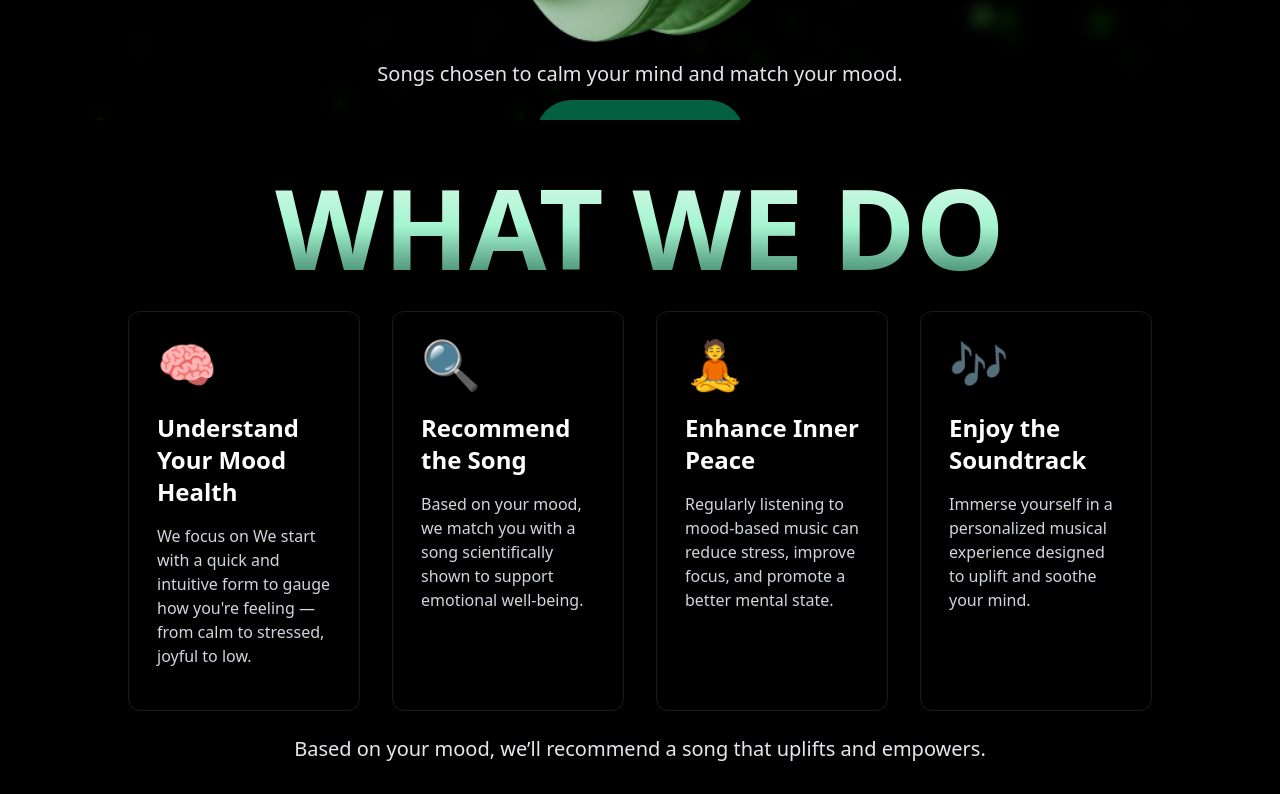
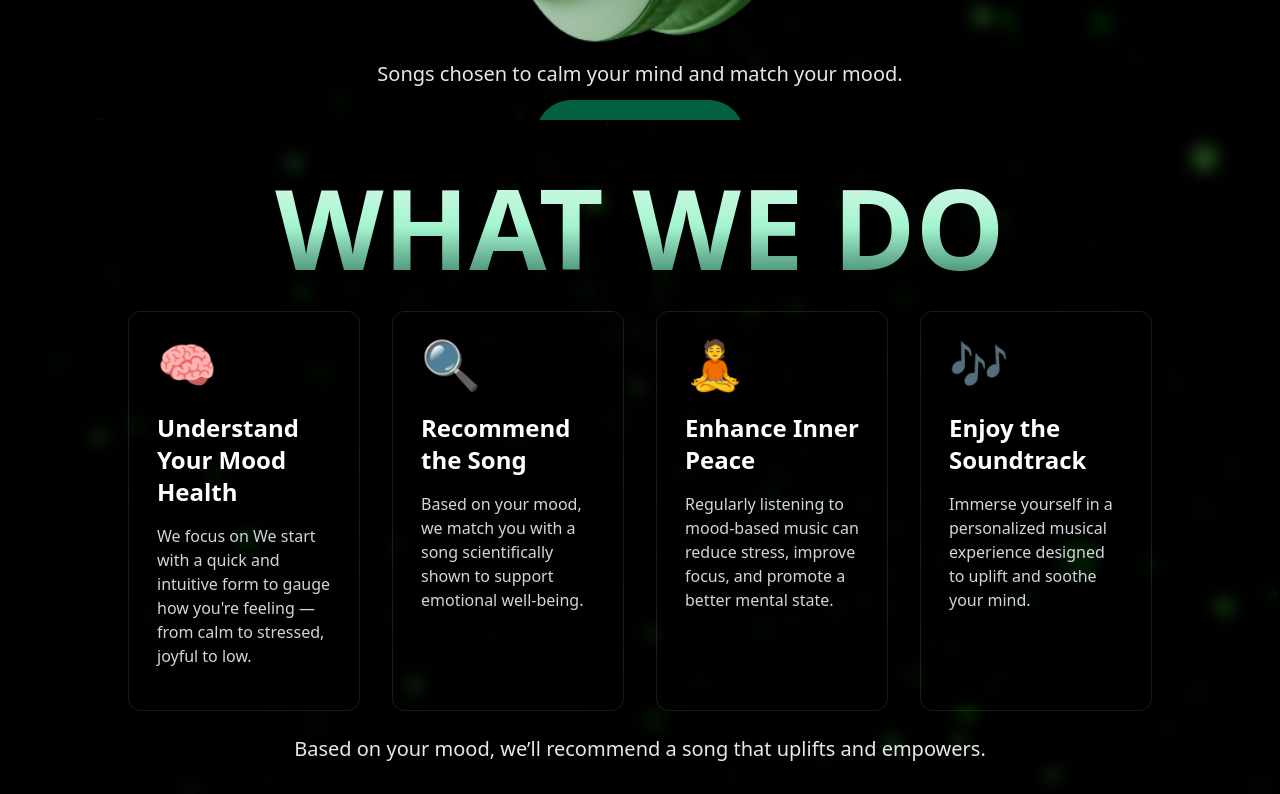
Before and after one commit to UDAY-DEVELOPER-07/LiftMyMind, a React (Vite) app: page / in a window 1280 px wide. Shown: the part 680-1474 px from the top of the page. Built offline with nearby package versions, Linux system fonts and the light colour scheme.

Commit message:
Completed the UI part of the website

```diff
--- a/src/whatwedo.tsx/Page.tsx
+++ b/src/whatwedo.tsx/Page.tsx
@@ -37,7 +37,7 @@ export default function WhatWeDo() {
             <div className="absolute  bg-black inset-0 ">
                 <MyVantaComponent />
             </div>
-            <div className="relative w-full bg-black h-screen flex flex-col items-center justify-center ">
+            <div className="relative w-full bg-transparent backdrop-blur-sm h-screen flex flex-col items-center justify-center ">
                 <p className="relative w-7xl left-1/2-translate-x-1/2 bg-clip-text  bg-gradient-to-b via-emerald-200 from-emerald-50 to-emerald-900 text-[700%] z-20 text-transparent font-extrabold text-center pointer-events-none select-none">
                     WHAT WE DO
                 </p>
```
